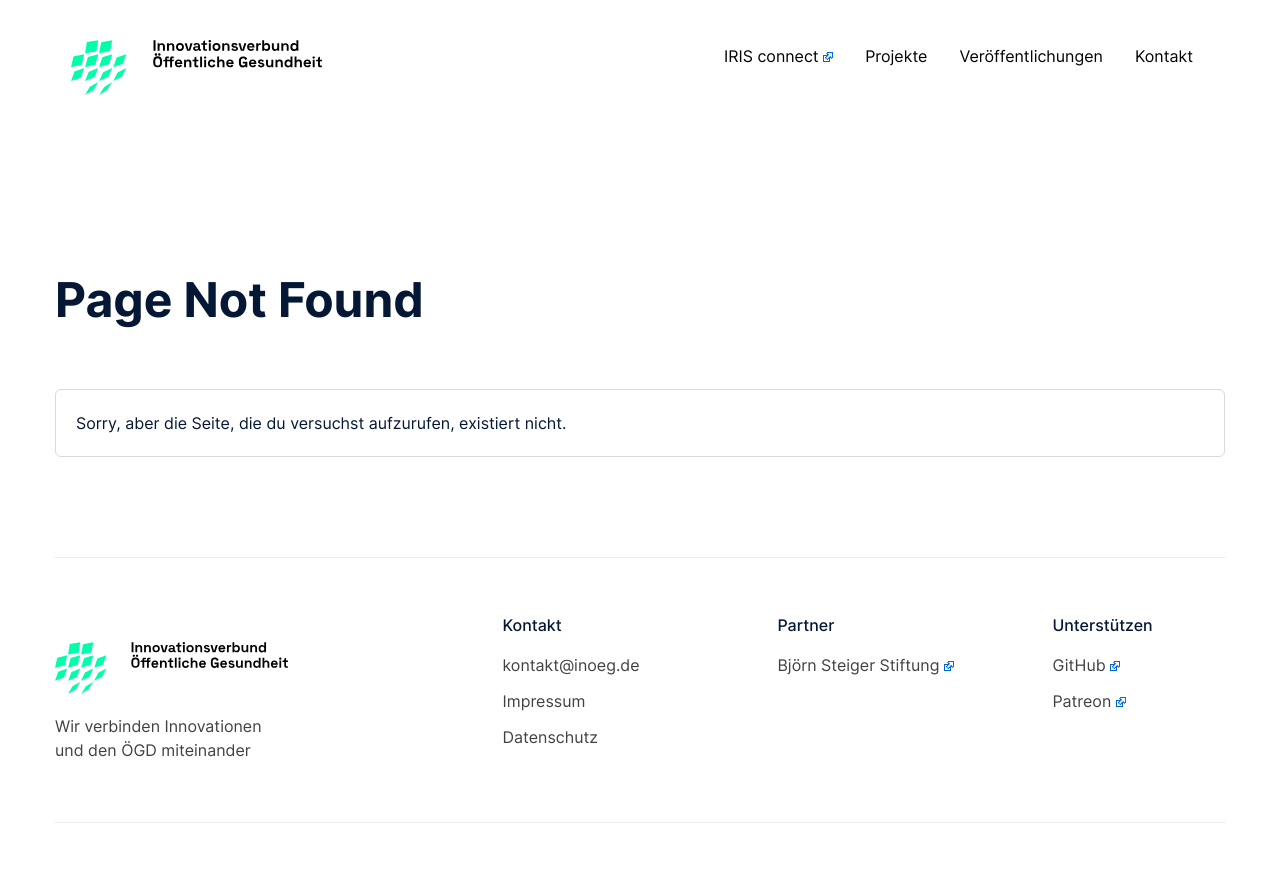
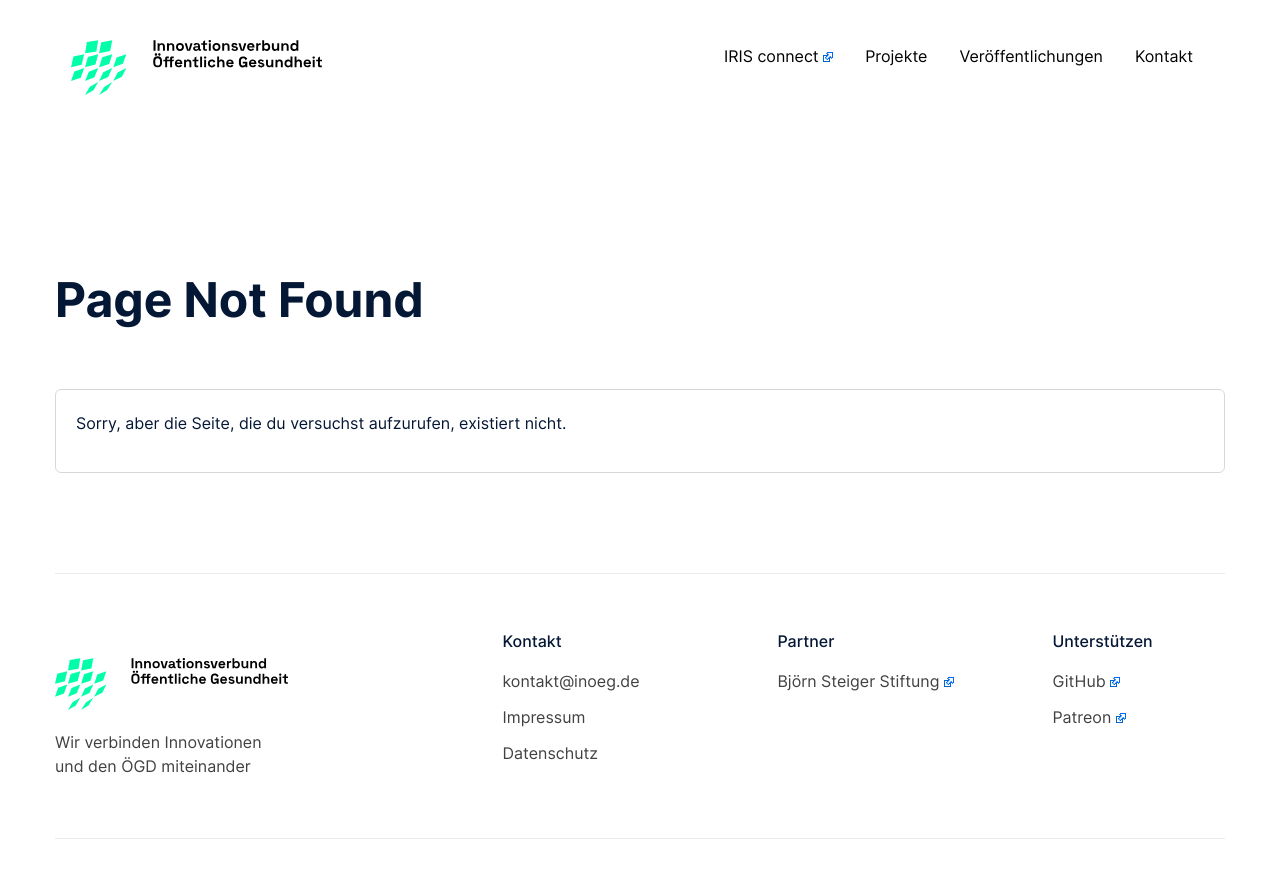
Before and after one commit to InOG-projects/inog-projects.github.io, a Jekyll site: the page built from _pages/404.md, in a window 1280 px wide. Shown: the top 878 px of the page. Built offline with Jekyll 4.4.1, drawn with Linux system fonts in a browser that asks for light colours.

Commit message:
fix(css): restore paragraph spacing on Markdown pages (#30)
Der Webflow-Export setzt global `p { margin-bottom: 0px }` (inog-website.webflow.css:216). Solange die Absätze im Impressum mit `<br> <br>` innerhalb eines einzigen Absatzes erzeugt wurden, fiel das nicht auf.

Seit #28 erzeugt das Impressum echte `<p>`-Elemente aus Markdown — die klebten dadurch ohne Abstand aneinander. Gemessen: Absatzabstand 26px (reine Zeilenhöhe, kein Zwischenraum).

Die Regel ist bewusst auf `.content-box` begrenzt. Dieser Container existiert nur im `default`-Layout, also auf den Markdown-Seiten. Eine zunächst weiter gefasste Variante auf `.block-content` (inkl. `p:last-child { margin-bottom: 0 }`) hat die Startseite um 150px verkürzt, weil dort sechs Absätze letzte Kinder ihres Containers sind und deren Webflow-Abstand entfernt wurde.

Verifiziert im Headless-Browser, Seitenhöhen gegen `main`:

    /                      5364 → 5364  unverändert
    /impressum/            1063 → 1203  +140
    /veroeffentlichungen/  4909 → 5117  +208
    /kontakt/               907 →  983   +76
    /datenschutz/          7791 → 7807   +16
    /projekte/             3088 → 3120   +32

Absatzabstand im Impressum jetzt 42px statt 26px. Die Regel überlebt PurgeCSS. html-proofer und prettier --check sind sauber.

```diff
--- a/assets/css/custom.css
+++ b/assets/css/custom.css
@@ -41,3 +41,19 @@
 .text-end {
   text-align: end;
 }
+
+/* Absatzabstand im Fließtext-Bereich.
+
+   Der Webflow-Export setzt global `p { margin-bottom: 0 }`
+   (inog-website.webflow.css:216). Solange Absätze mit `<br> <br>` erzeugt
+   wurden, fiel das nicht auf. Seit Impressum & Co. echte `<p>`-Elemente aus
+   Markdown erzeugen, klebten die Absätze ohne Abstand aneinander.
+
+   Bewusst auf .content-box begrenzt: dieser Container existiert nur im
+   `default`-Layout, also genau auf den Markdown-Seiten (Impressum, Kontakt,
+   Veröffentlichungen, 404). Die Webflow-Seiten (Startseite, Projekte) nutzen
+   das `home`-Layout ohne .content-box und bleiben damit unberührt — eine
+   weiter gefasste Regel auf .block-content hat dort das Layout verschoben. */
+.content-box p {
+  margin-bottom: 1em;
+}
```
